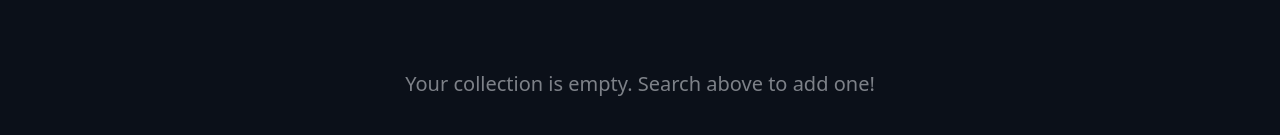
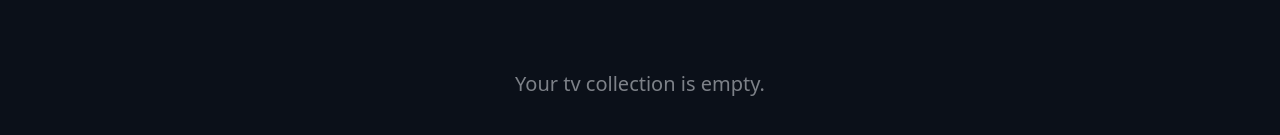
Before and after one commit to paradox-blaze/mrdb, a React (Vite) app in the folder frontend/: page /tv in a window 1280 px wide. Shown: the part 207-342 px from the top of the page. Built offline with nearby package versions, Linux system fonts and the light colour scheme; no server answers.

Commit message:
fixed UI not showing correctly and position of x mark on search

```diff
--- a/frontend/src/components/Navbar.jsx
+++ b/frontend/src/components/Navbar.jsx
@@ -159,7 +159,7 @@ export default function Navbar({ onSearch }) {
 										className="w-full bg-secondary/50 text-white pl-4 pr-10 py-1.5 rounded-full border border-white/10 focus:outline-none focus:border-accent placeholder-gray-500"
 										autoFocus
 									/>
-									<button type="button" onClick={() => setShowSearch(false)} className="absolute right-3 top-2 text-gray-400 hover:text-white"><FaTimes size={14} /></button>
+									<button type="button" onClick={() => setShowSearch(false)} className="absolute right-3 top-2 mt-1.5 text-gray-400 hover:text-white"><FaTimes size={14} /></button>
 								</form>
 							) : (
 								<button onClick={() => setShowSearch(true)} className="p-2 text-gray-300 hover:text-white hover:bg-white/10 rounded-full transition-colors"><FaSearch /></button>
--- a/frontend/src/pages/CategoryPage.jsx
+++ b/frontend/src/pages/CategoryPage.jsx
@@ -1,16 +1,23 @@
 import { useEffect, useState } from 'react';
 import { useOutletContext, useParams } from 'react-router-dom';
 import axios from 'axios';
-import { FaStar, FaPlus, FaSearch } from 'react-icons/fa';
+import { FaStar, FaPlus } from 'react-icons/fa';
 import ReviewModal from '../components/ReviewModal';
+import { useAuth } from '../hooks/useAuth'; // <--- 1. IMPORT THIS
 
 export default function CategoryPage({ type }) {
 	const { searchQuery, clearSearch } = useOutletContext();
-	const params = useParams(); // Gets 'username' from URL if it exists
+	const { user } = useAuth(); // <--- 2. GET LOGGED IN USER (e.g., "Anuj")
+	const params = useParams();
 
-	// LOGIC: If params.username is set, we are viewing a friend.
-	const viewedUser = params.username || null;
-	const isMyCollection = !viewedUser;
+	// LOGIC:
+	// If URL is /u/Alice, viewedUser is "Alice".
+	// If URL is /movies, viewedUser is undefined, so we fallback to "user" (Anuj).
+	// If user is null (not logged in), fallback to "Aneesh" (Default Admin).
+	const viewedUser = params.username || user || "Aneesh";
+
+	// "My Collection" is true only if the URL param is missing OR matches my name
+	const isMyCollection = !params.username || params.username === user;
 
 	const [savedReviews, setSavedReviews] = useState([]);
 	const [searchResults, setSearchResults] = useState([]);
@@ -18,12 +25,10 @@ export default function CategoryPage({ type }) {
 	const [error, setError] = useState(null);
 	const [selectedItem, setSelectedItem] = useState(null);
 
-	// 1. FETCH REVIEWS (My Collection OR Friend's Collection)
 	useEffect(() => {
 		fetchSavedReviews();
-	}, [type, viewedUser]); // Re-run if category or user changes
+	}, [type, viewedUser]); // Refetch if User changes (e.g. Anuj -> Alice)
 
-	// 2. SEARCH API (Only runs if it's MY collection)
 	useEffect(() => {
 		if (!searchQuery || !isMyCollection) {
 			setSearchResults([]);
@@ -38,11 +43,9 @@ export default function CategoryPage({ type }) {
 	async function fetchSavedReviews() {
 		try {
 			setLoading(true);
-			// If viewedUser is "Alice", we append &username=Alice to the URL
-			let url = `/api/reviews?category=${type}`;
-			if (viewedUser) {
-				url += `&username=${viewedUser}`;
-			}
+			// 3. EXPLICITLY REQUEST THE CORRECT USERNAME
+			// This fixes the bug. We never leave it empty.
+			const url = `/api/reviews?category=${type}&username=${viewedUser}`;
 
 			const res = await axios.get(url);
 			setSavedReviews(Array.isArray(res.data) ? res.data : []);
@@ -66,11 +69,8 @@ export default function CategoryPage({ type }) {
 		}
 	}
 
-	// 3. DISPLAY LOGIC
-	// If searching on MY page -> Show API results
-	// If searching on FRIEND page -> Filter their existing list
+	// Display Logic
 	let itemsToDisplay = savedReviews;
-
 	if (searchQuery) {
 		if (isMyCollection) {
 			itemsToDisplay = searchResults;
@@ -88,6 +88,7 @@ export default function CategoryPage({ type }) {
 				<div>
 					<h1 className="text-3xl md:text-4xl font-bold text-white capitalize tracking-tight flex items-center gap-3">
 						{type === 'tv' ? 'TV Shows' : type}
+						{/* Show Badge if viewing someone else */}
 						{!isMyCollection && (
 							<span className="text-lg md:text-2xl text-gray-400 font-normal">
 								<span className="text-primary mx-2">/</span>
@@ -125,7 +126,7 @@ export default function CategoryPage({ type }) {
 						{searchQuery
 							? "No results found."
 							: isMyCollection
-								? "Your collection is empty. Search above to add one!"
+								? `Your ${type} collection is empty.`
 								: `${viewedUser} hasn't reviewed any ${type} yet.`}
 					</p>
 				</div>
@@ -139,20 +140,13 @@ export default function CategoryPage({ type }) {
 						className="group relative bg-secondary/20 rounded-xl overflow-hidden hover:scale-105 transition-transform duration-300 cursor-pointer shadow-lg hover:shadow-accent/20"
 						onClick={() => setSelectedItem(item)}
 					>
-						{/* Poster */}
 						<div className="aspect-[2/3] w-full relative bg-gray-900">
 							{item.image || item.posterUrl ? (
-								<img
-									src={item.image || item.posterUrl}
-									alt={item.title}
-									className="w-full h-full object-cover"
-									loading="lazy"
-								/>
+								<img src={item.image || item.posterUrl} alt={item.title} className="w-full h-full object-cover" loading="lazy" />
 							) : (
 								<div className="w-full h-full flex items-center justify-center text-gray-600 font-bold">No Image</div>
 							)}
 
-							{/* Hover Overlay */}
 							<div className="absolute inset-0 bg-black/60 opacity-0 group-hover:opacity-100 transition-opacity flex items-center justify-center">
 								{isMyCollection && searchQuery ? (
 									<span className="bg-accent text-white px-4 py-2 rounded-full font-bold flex items-center gap-2 text-sm">
@@ -166,16 +160,10 @@ export default function CategoryPage({ type }) {
 							</div>
 						</div>
 
-						{/* Content Info */}
 						<div className="p-3 md:p-4">
-							<h3 className="text-white font-semibold truncate text-sm md:text-base" title={item.title}>
-								{item.title}
-							</h3>
-
+							<h3 className="text-white font-semibold truncate text-sm md:text-base">{item.title}</h3>
 							<div className="flex justify-between items-center mt-2 text-xs md:text-sm text-gray-400">
 								<span>{item.year || item.subtitle || 'N/A'}</span>
-
-								{/* Score Badge (Only show if it's a saved review) */}
 								{(item.overallScore !== undefined) && (
 									<div className="flex items-center gap-1 text-yellow-400">
 										<FaStar size={12} />
@@ -188,17 +176,13 @@ export default function CategoryPage({ type }) {
 				))}
 			</div>
 
-			{/* Modal */}
 			{selectedItem && (
 				<ReviewModal
 					item={selectedItem}
 					category={type}
-					readOnly={!isMyCollection} // <--- MAGIC PROP: Read only if it's not mine
+					readOnly={!isMyCollection}
 					onClose={() => setSelectedItem(null)}
-					onSave={() => {
-						fetchSavedReviews();
-						clearSearch();
-					}}
+					onSave={() => { fetchSavedReviews(); clearSearch(); }}
 				/>
 			)}
 		</div>
```
